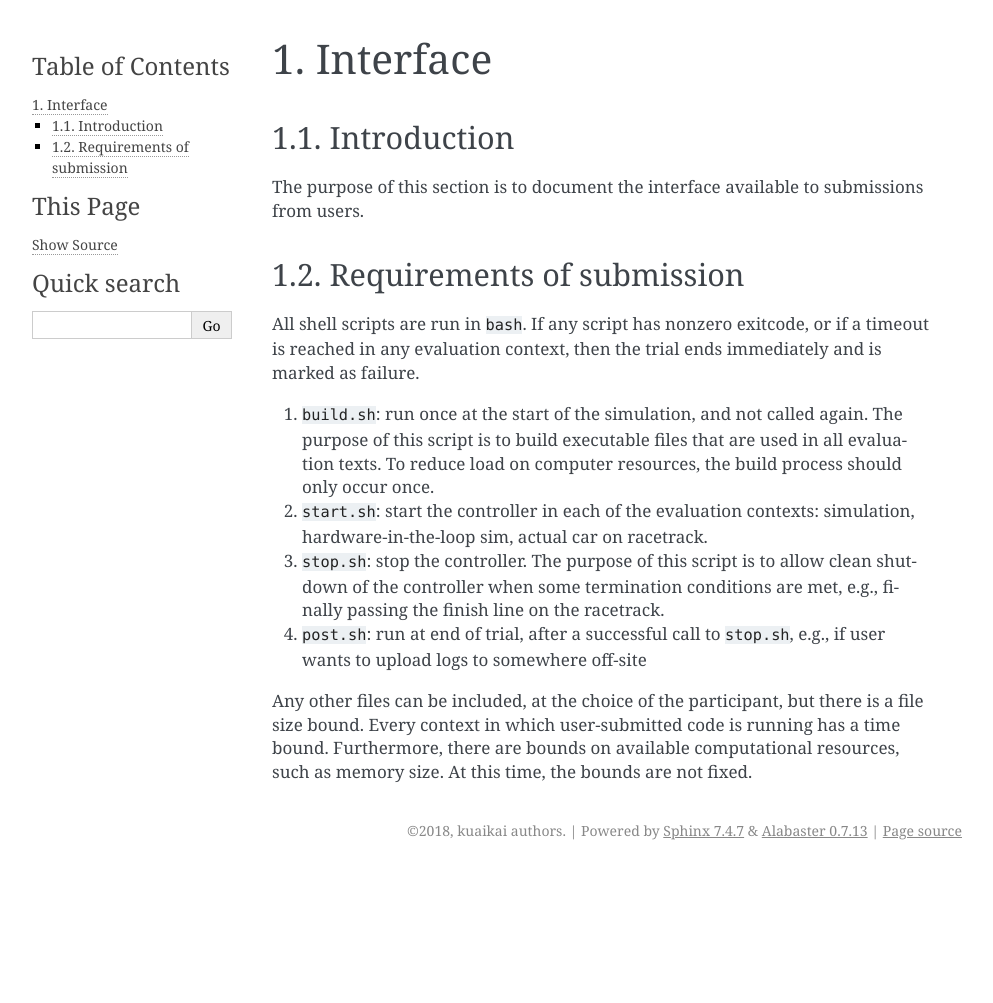
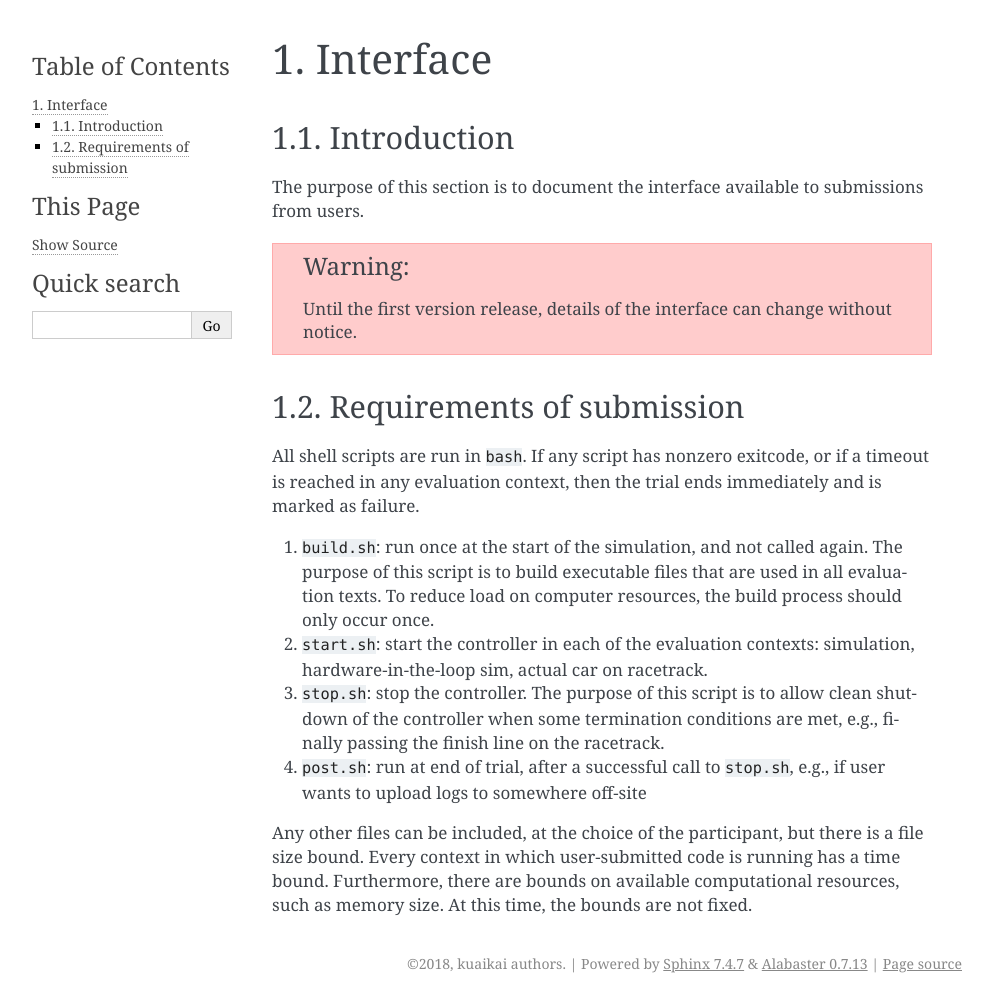
Before and after one commit to kuaikai/kuaikai, a Sphinx documentation site: the page built from doc/interface.rst, in a window 1280 px wide. Shown: the whole page, without its empty margins (148-1141 px from the left). Built offline with Sphinx 7.4.7, drawn with Linux system fonts in a browser that asks for light colours; before the commit the page ends 900 px from its top, so only the background shows below that.

Commit message:
DOC: warn about interface change until first release

```diff
--- a/doc/interface.rst
+++ b/doc/interface.rst
@@ -6,6 +6,10 @@
 
 The purpose of this section is to document the interface available to
 submissions from users.
+
+.. WARNING::
+   Until the first version release, details of the interface can change without
+   notice.
 
 Requirements of submission
 --------------------------
```
